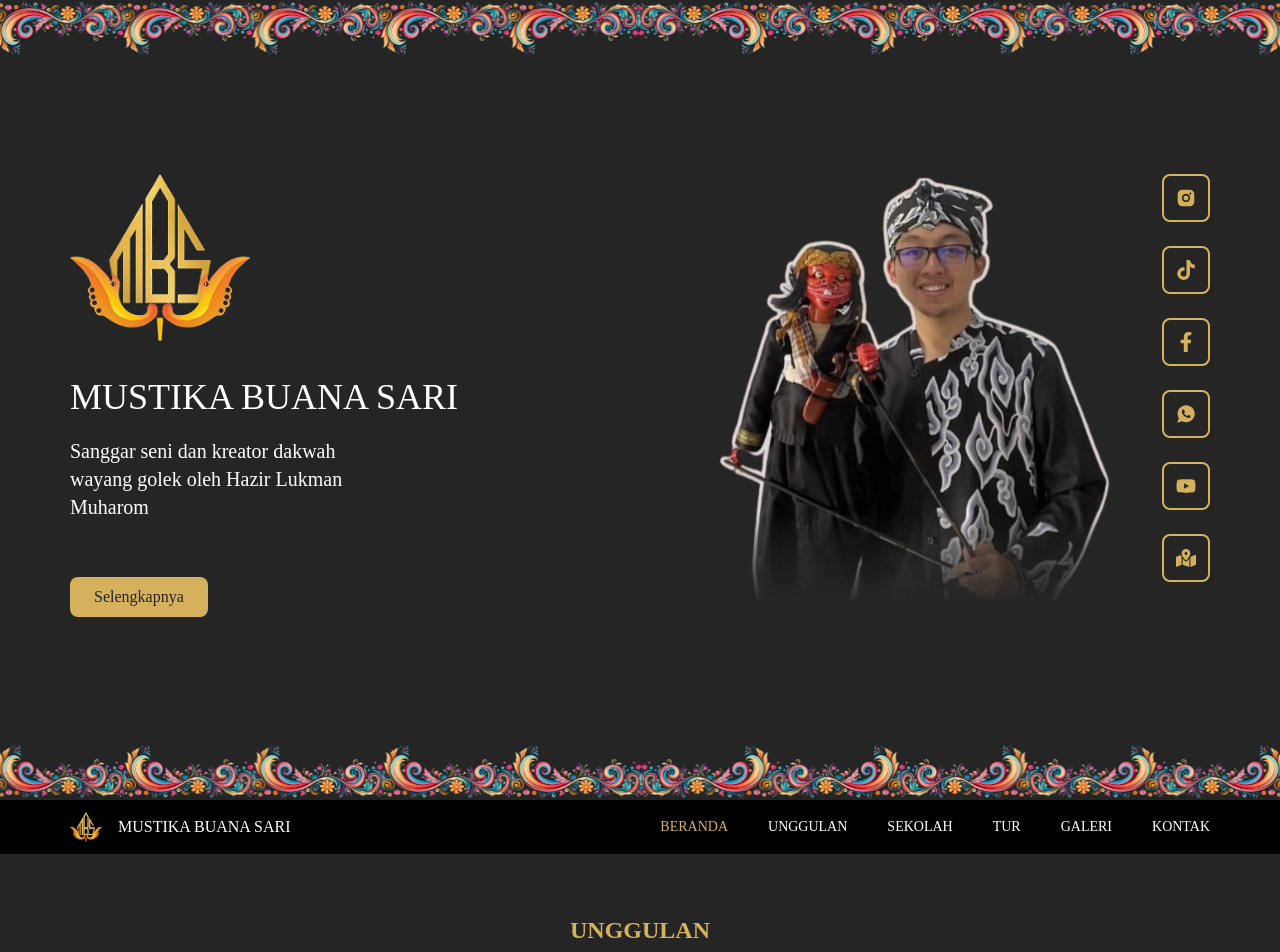
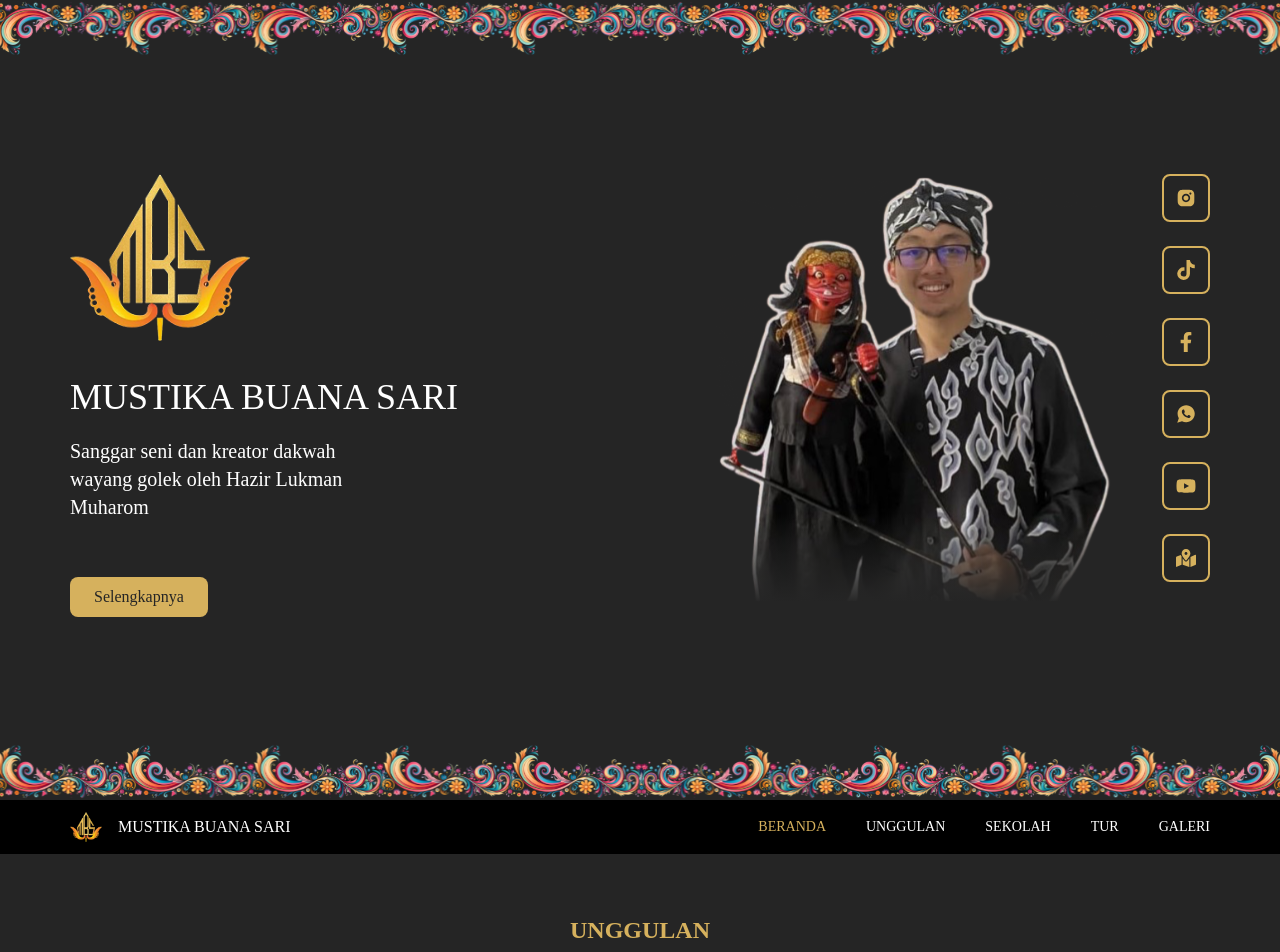
Before and after one commit to ademuch05/mustikabuanasari, a React (Vite) app: page / in a window 1280 px wide. Shown: the top 952 px of the page. Built offline with nearby package versions, Linux system fonts and the light colour scheme; a web font is replaced by a local one.

Commit message:
edit tour to tur end delete kontak

```diff
--- a/src/components/Footer.jsx
+++ b/src/components/Footer.jsx
@@ -5,7 +5,7 @@ import { SOSMED } from "../assets";
 const Footer = () => {
   return (
     <>
-      <footer id="kontak" className="bg-black pt-10 pb-4 px-6 md:px-16 mt-15">
+      <footer className="bg-black pt-10 pb-4 px-6 md:px-16 mt-15">
         <div className=" flex flex-col items-center md:flex-row gap-10 max-w-[1140px] mx-auto">
           <div className="flex-1 flex items-center gap-4">
             <img src={logo} alt="" className="w-15" />
--- a/src/components/Navbar.jsx
+++ b/src/components/Navbar.jsx
@@ -3,7 +3,7 @@ import logo from "../assets/logo.png";
 import { FiMenu } from "react-icons/fi";
 import { IoClose } from "react-icons/io5";
 
-const sections = ["beranda", "unggulan", "sekolah", "tur", "galeri", "kontak"];
+const sections = ["beranda", "unggulan", "sekolah", "tur", "galeri"];
 
 const Navbar = () => {
   const [isOpen, setIsOpen] = useState(false);
--- a/src/sections/Tour.jsx
+++ b/src/sections/Tour.jsx
@@ -3,7 +3,7 @@ import GaleriSlider from "../components/GaleriSlider";
 
 const Tour = () => {
   return (
-    <section id="tour" className="px-6 md:px-16 py-15 ">
+    <section id="tur" className="px-6 md:px-16 py-15 ">
       <div className="flex flex-col items-center max-w-[1140px] mx-auto">
         <h2 className="text-2xl text-gold-500 text-center">TUR</h2>
 
```
